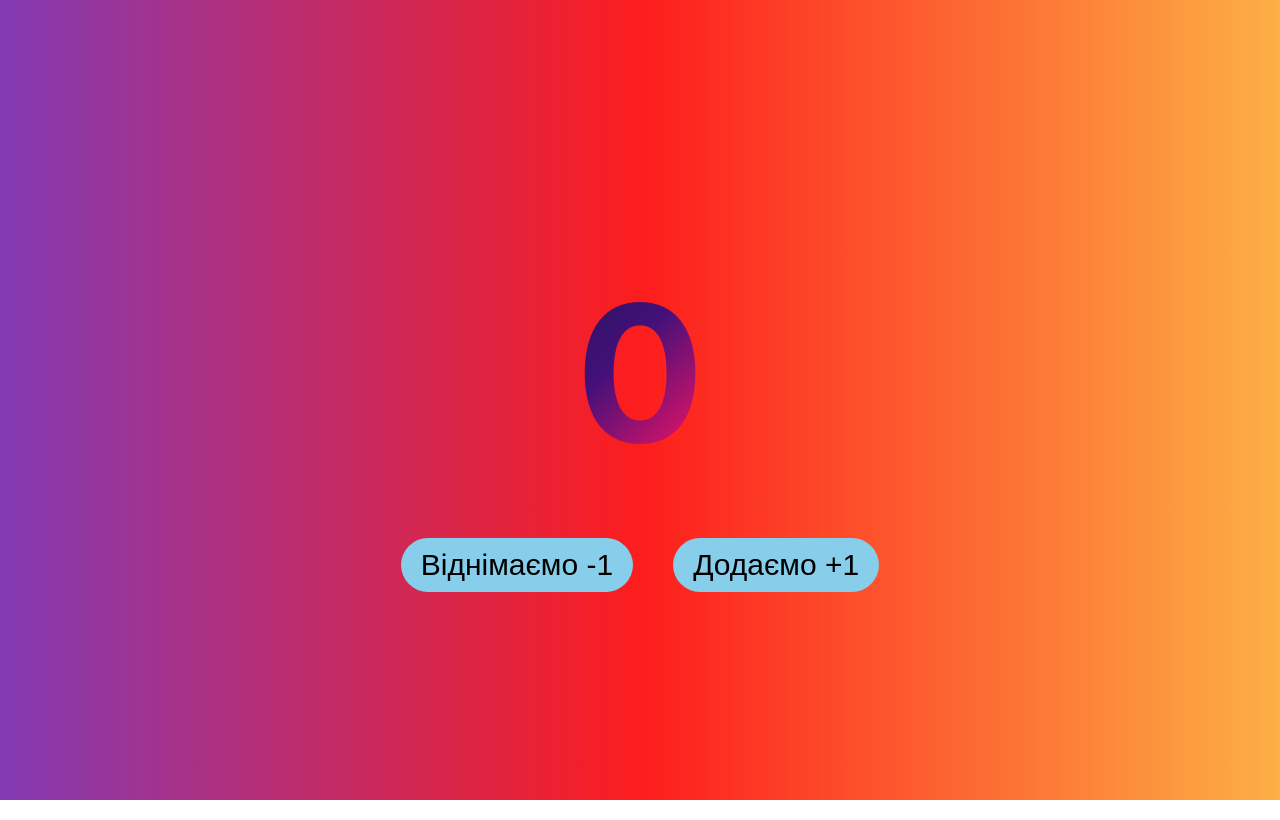
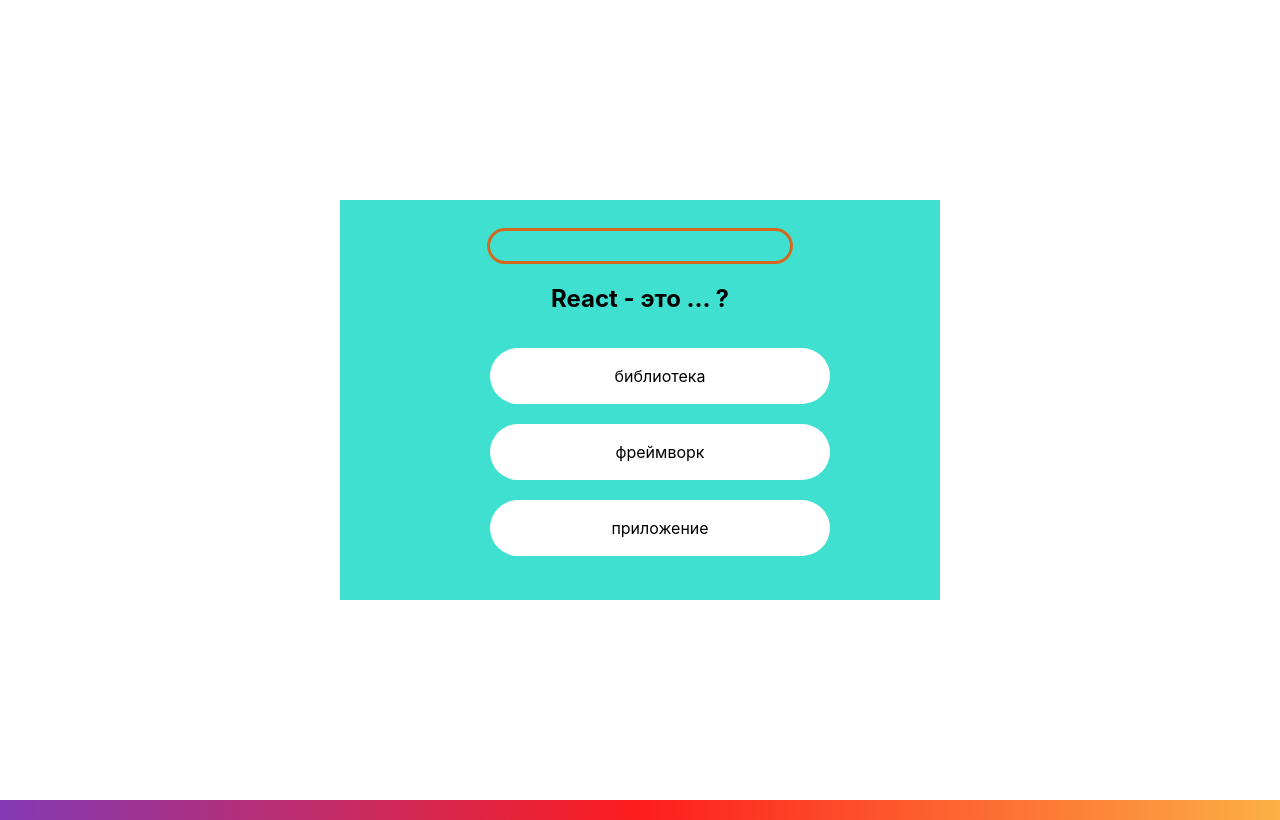
Before and after one commit to Nickisilver/simple_counter, a React (Create React App) app: page / in a window 1280 px wide. Built offline with nearby package versions, Linux system fonts and the light colour scheme.

Commit message:
simple quiz whith out normal markup and keyframes

```diff
--- a/public/index.html
+++ b/public/index.html
@@ -72,3 +72,4 @@
     -->
   </body>
 </html>
+<img src="" alt="">
--- a/src/components/App.jsx
+++ b/src/components/App.jsx
@@ -1,37 +1,49 @@
 import React from "react";
-import { Counter } from "./Counter/Counter";
-import { Controle } from "./Controle/Controle";
+import { Quiz } from "./Quiz/Quiz";
+import { EndGame } from "./EndGame/EndGame";
 import css from './App.module.css'
 
 export const App = () => {
 
-const [count, setCount] = React.useState(0)
+  const questions = [
+    {
+      title: 'React - это ... ?',
+      variants: ['библиотека', 'фреймворк', 'приложение'],
+      correct: 0,
+    },
+    {
+      title: 'Компонент - это ... ',
+      variants: ['приложение', 'часть приложения или страницы', 'то, что я не знаю что такое'],
+      correct: 1,
+    },
+    {
+      title: 'Что такое JSX?',
+      variants: [
+        'Это простой HTML',
+        'Это функция',
+        'Это тот же HTML, но с возможностью выполнять JS-код',
+      ],
+      correct: 2,
+    },
+  ];
 
-function onAddClick () {
-  setCount(count + 1)
+  const [step, setStep] = React.useState(0);
+
+
+function onAnswer () {
+  setStep(step + 1)
+}
+function reset () {
+  setStep(0)
 }
 
-function onSubstactClick () {
-  setCount(count + 1)
+const progress = ()=> {
+ return  Math.round((step  / questions.length) * 100)
 }
 
   return (
-    <div
-      style={{
-        height: '100vh',
-        display: 'flex',
-        flexDirection: 'column',
-        justifyContent: 'center',
-        alignItems: 'center',
-        fontSize: 40,
-        color: '#010101'
-      }}
-    >
-     <Counter count={count} />
-     <div className={css.controlerWrapper}>
-      <Controle action='Віднімаємо -1' onClick={onAddClick} />
-      <Controle action='Додаємо +1' onClick={onSubstactClick} />
-     </div>
+    <div className={css.wrapper}>
+   {step !== questions.length ?  <Quiz question={questions[step]}  onClick={onAnswer} step={step} allQuestions={questions.length} /> : <EndGame reset={reset} />}
     </div>
   );
 };
--- a/src/components/App.module.css
+++ b/src/components/App.module.css
@@ -3,7 +3,20 @@ body{
   background: linear-gradient(90deg, rgba(131,58,180,1) 0%, rgba(253,29,29,1) 50%, rgba(252,176,69,1) 100%);
 }
 
-.controlerWrapper {
-  display: flex;
-  gap: 40px;
-}
+.wrapper {
+
+    /* height: '100vh',
+    display: 'flex',
+    flexDirection: 'column',
+    justifyContent: 'center',
+    alignItems: 'center',
+    fs: 40, */
+    color: #010101;
+    font-style: 40px;
+    height: 100vh;
+    display: flex;
+    flex-direction: column;
+    justify-content: center;
+    align-items: center;
+    background-color: #fff;
+  }
--- a/src/components/Controle/Controle.jsx
+++ /dev/null
@@ -1,7 +0,0 @@
-import css from './Controle.module.css'
-
-export const Controle = ({action, onClick}) => {
-  return (
-    <button className={`${css.Btn} ${css.animateCharcter}`} type="button" onClick={onClick}>{action}</button>
-  )
-}
--- a/src/components/Controle/Controle.module.css
+++ /dev/null
@@ -1,15 +0,0 @@
-
-.Btn {
-  padding: 10px 20px;
-  border: none;
-  outline: none;
-  border-radius: 30px;
-  font-size: 30px;
-  background-color: skyblue;
-  transition: all linear 500ms;
-}
-
-.Btn:hover{
-background-color: yellow;
-scale: 1.08;
-}
--- a/src/components/Counter/Counter.jsx
+++ /dev/null
@@ -1,7 +0,0 @@
-import css from './Counter.module.css'
-
-export const Counter = ({count}) => {
-  return (
-    <h2 className={`${css.Title} ${css.animateCharcter}`}>{count}</h2>
-  )
-}
--- a/src/components/Counter/Counter.module.css
+++ /dev/null
@@ -1,34 +0,0 @@
-.Title {
-  font-size: 70px;
-  margin: 50px 0;
-
-}
-
-.animateCharcter
-{
-   text-transform: uppercase;
-  background-image: linear-gradient(
-    -225deg,
-    #231557 0%,
-    #44107a 29%,
-    #ff1361 67%,
-    #fff800 100%
-  );
-  background-size: auto auto;
-  background-clip: border-box;
-  background-size: 200% auto;
-  color: #fff;
-  background-clip: text;
-  text-fill-color: transparent;
-  -webkit-background-clip: text;
-  -webkit-text-fill-color: transparent;
-  animation: textclip 2s linear infinite;
-  display: inline-block;
-      font-size: 190px;
-}
-
-@keyframes textclip {
-  to {
-    background-position: 200% center;
-  }
-}
--- /dev/null
+++ b/src/components/EndGame/EndGame.jsx
@@ -0,0 +1,13 @@
+import css from './EndGame.module.css'
+// import dog from '../../icon/dog.jpg'
+export const EndGame = ({reset}) => {
+
+
+
+    return (
+      <div className={css.quizWrapper}>
+       <div className={css.img}>🧑‍💻</div>
+       <button type="button" className={css.btnReset} onClick={reset}>Do you wonna play again?</button>
+      </div>
+    );
+  };
--- /dev/null
+++ b/src/components/EndGame/EndGame.module.css
@@ -0,0 +1,22 @@
+.quizWrapper {
+  width: 600px;
+  min-height: 400px;
+  display: flex;
+  flex-direction: column;
+  gap: 30px;
+  justify-content: center;
+  align-items: center;
+  background-color: turquoise;
+}
+
+.img {
+  font-size: 100px;
+}
+
+.btnReset {
+  border: none;
+  border-radius: 30px;
+  padding: 10px 15px;
+  background-color: hotpink;
+  font-size: 20px;
+}
--- /dev/null
+++ b/src/components/Quiz/Quiz.jsx
@@ -0,0 +1,20 @@
+import css from './Quiz.module.css';
+
+export const Quiz = ({question, onClick , step, allQuestions}) => {
+
+const persantage = Math.round((step / allQuestions) * 100)
+
+  return (
+    <div className={css.quizWrapper}>
+      <div className={css.progress}>
+       <div style={{width: `${persantage}%`}}  className={css.pesentage}></div>
+      </div>
+      <h2 className={css.quizTitle}>{question.title}</h2>
+      <ul className={css.quizList}>
+       {question.variants.map(ask => (
+        <li key={ask} onClick={onClick} className={css.quizItem}>{ask}</li>
+       ))}
+      </ul>
+    </div>
+  );
+};
--- /dev/null
+++ b/src/components/Quiz/Quiz.module.css
@@ -0,0 +1,44 @@
+.quizWrapper {
+  width: 600px;
+  min-height: 400px;
+  display: flex;
+  flex-direction: column;
+  justify-content: center;
+  align-items: center;
+  background-color: turquoise;
+}
+
+
+
+.progress {
+  width: 300px;
+  height: 30px;
+  border: 3px solid chocolate;
+border-radius: 30px;
+overflow: hidden;
+}
+
+
+.pesentage {
+  background-color: wheat;
+  height: 100%;
+  border-radius: 30px;
+}
+
+.quizList {
+  display: flex;
+  flex-direction: column;
+  gap: 20px;
+  list-style: none;
+}
+
+.quizItem {
+  min-width: 300px;
+  height: 50px;
+  background-color: #fff;
+  display: flex;
+  align-items: center;
+  justify-content: center;
+  border-radius: 30px;
+  padding: 3px 20px;
+}
```
Also changed, not shown: src/icon/dog.jpg (added).
